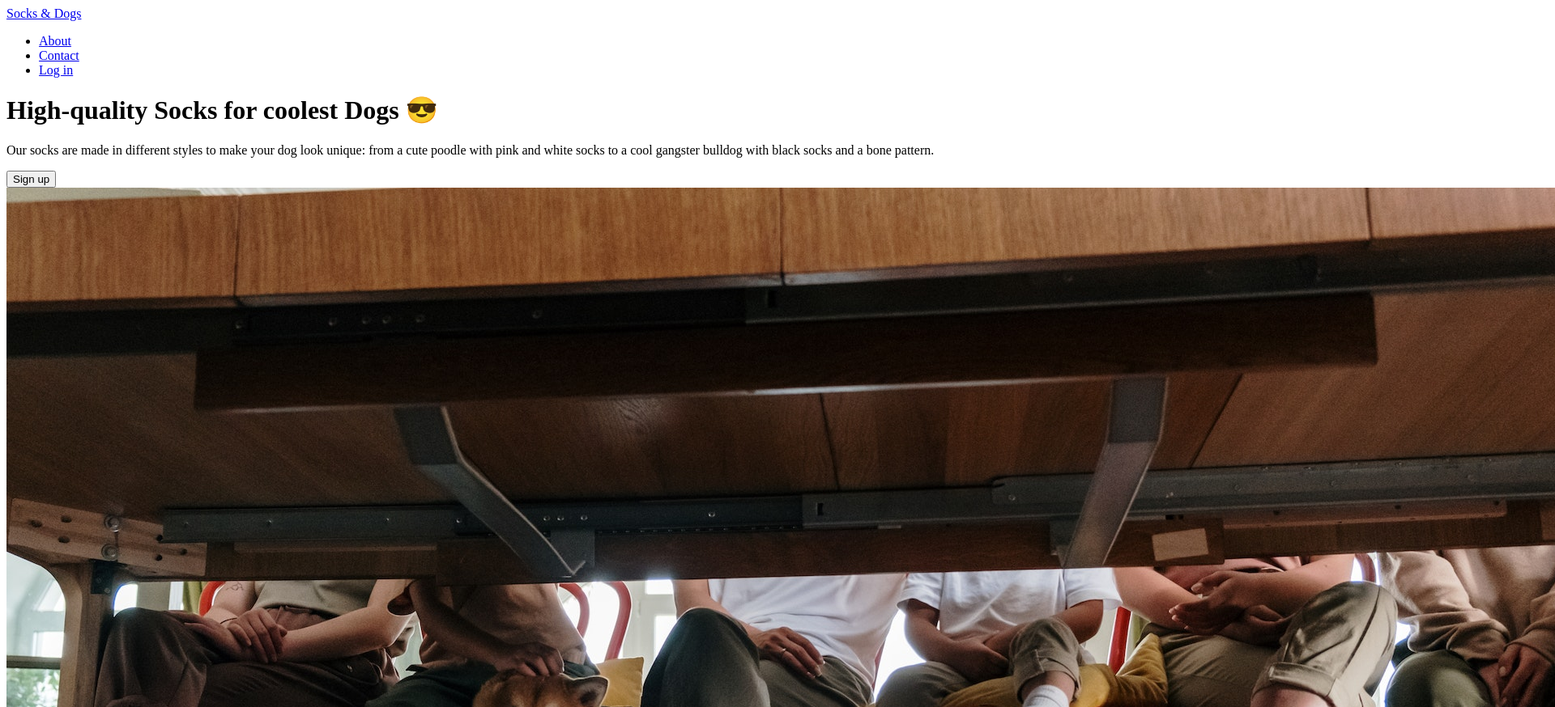
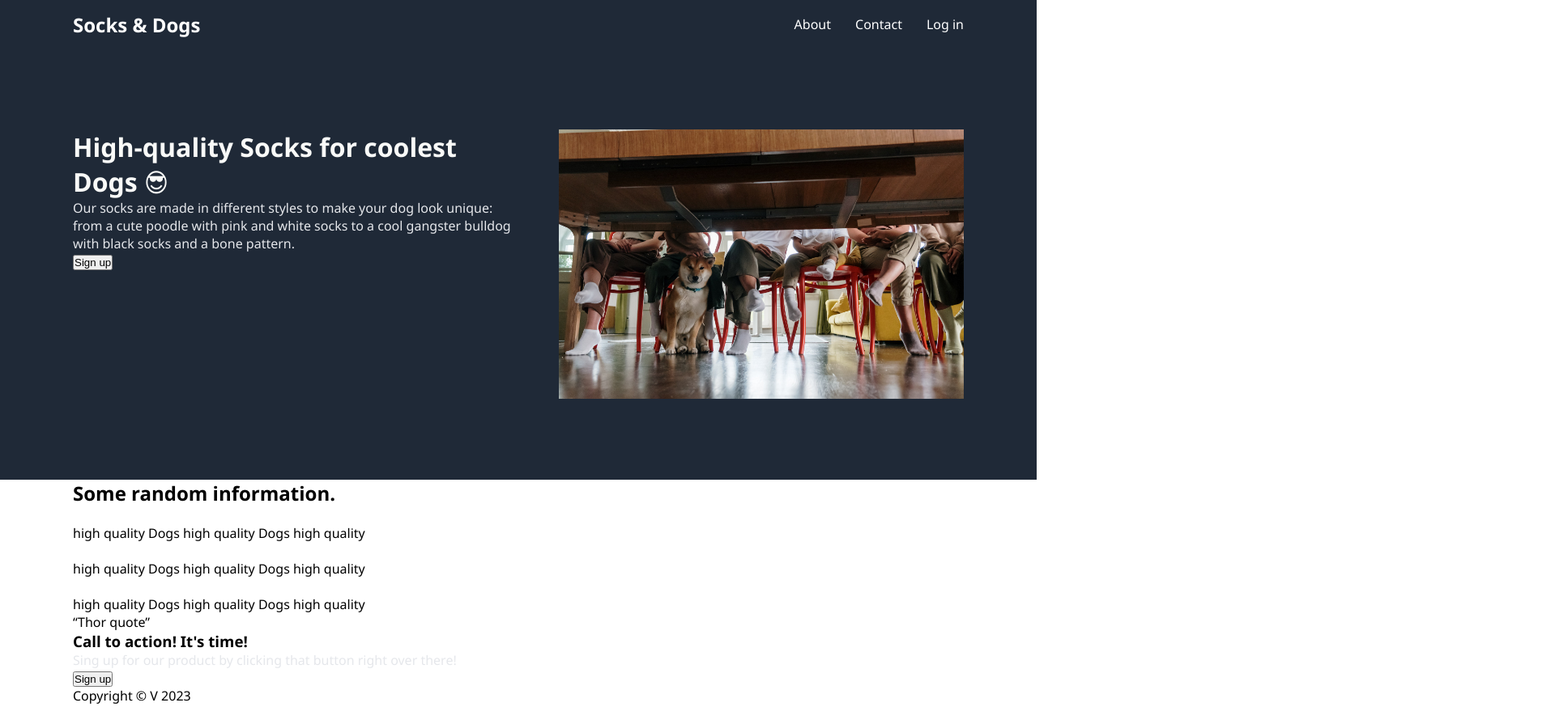
Before and after one commit to vhsher/odin-landing, a plain HTML site: page index.html in a window 1280 px wide. Shown: the top 874 px of the page at 81% size, 1920 px wide, since content can reach past the window. Drawn offline with Linux system fonts and the light colour scheme.

Commit message:
Update style.css: navbar, header

```diff
--- a/index.html
+++ b/index.html
@@ -35,8 +35,8 @@
     </header>
 
     <section class="boxes">
-      <h2>Some random information.</h2>
       <div class="container">
+        <h2>Some random information.</h2>
         <div class="box">
           <img src="" alt="">
           <p>high quality Dogs high quality Dogs high quality</p>
@@ -73,7 +73,7 @@
     </section>
 
     <footer class="footer">
-      Copyright © V 2023
+      <div class="container">Copyright © V 2023</div>
     </footer>
   </body>
 </html>
--- a/style.css
+++ b/style.css
@@ -0,0 +1,75 @@
+* {
+  box-sizing: border-box;
+  margin: 0;
+  padding: 0;
+}
+
+body {
+  font-family: 'Segoe UI', Tahoma, Geneva, Verdana, sans-serif;
+}
+
+.navbar {
+  height: 60px;
+  background: #1f2937;
+}
+
+.container {
+  max-width: 1100px;
+  margin: 0 auto;
+}
+
+.navbar .container {
+  display: flex;
+  flex: 1;
+  justify-content: space-between;
+  align-items: center;
+}
+
+.nav {
+  height: 60px;
+  display: flex;
+  align-items: center;
+}
+
+.logo {
+  font-size: 24px;
+  font-weight: bold;
+}
+
+ul {
+  list-style-type: none;
+}
+
+li {
+  margin-left: 30px;
+}
+
+a {
+  text-decoration: none;
+  color: white;
+}
+
+.header {
+  max-height: 800px;
+  padding: 100px 0;
+  background: #1f2937;
+}
+
+.header .container {
+  display: flex;
+  flex: 1;
+  justify-content: space-between;
+  gap: 50px;
+}
+
+.text h1 {
+  color: #f9faf8;
+}
+
+.text p {
+  color: #e5e7eb;
+}
+
+img {
+  max-width: 500px;
+}
```
